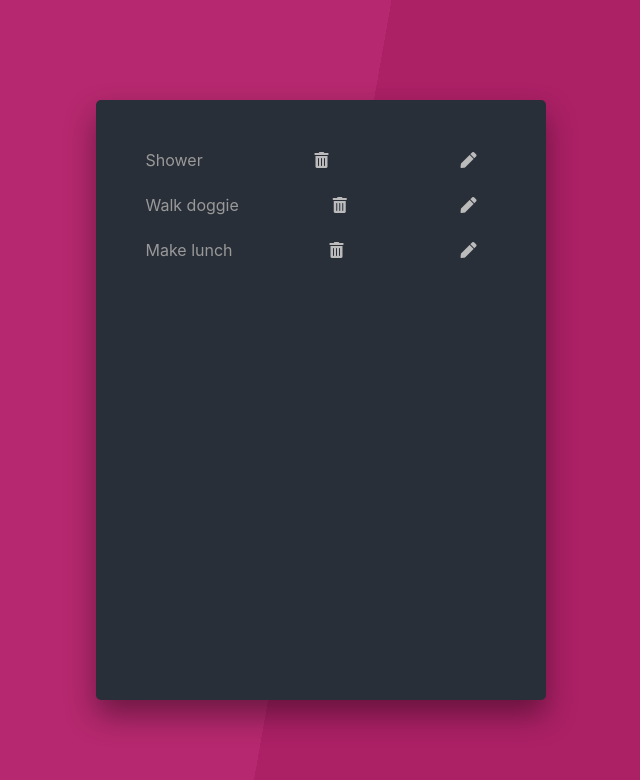
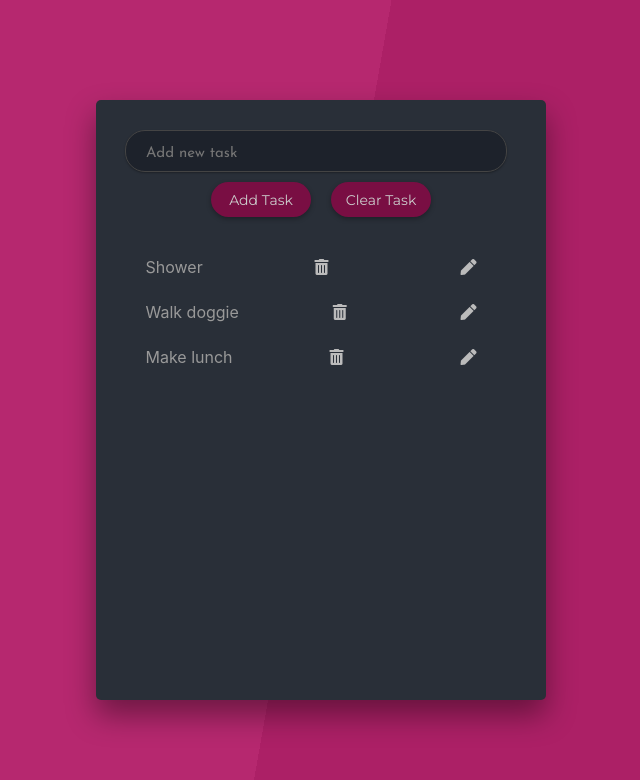
Before and after one commit to txddra/Task-Manager, a React (Create React App) app: page / in a window 1280 px wide. Shown: the top 780 px of the page, without its empty margins (319-959 px from the left). Built offline with nearby package versions, Linux system fonts and the light colour scheme.

Commit message:
added component to app.js, renders on webpage

```diff
--- a/src/App.js
+++ b/src/App.js
@@ -1,6 +1,7 @@
 import React from 'react';
 import TaskList from './components/TaskList';
-import TaskListContextProvider from './context/TaskListContext'
+import TaskListContextProvider from './context/TaskListContext';
+import TaskForm from "./components/TaskForm"
 import "./App.css"
 // import TaskList from './'
 
@@ -10,6 +11,7 @@ function App() {
       <div className="container">
         <div className ="app-wrapper">
           <div className = "main">
+            <TaskForm />
 <TaskList />
 
           </div>
```
